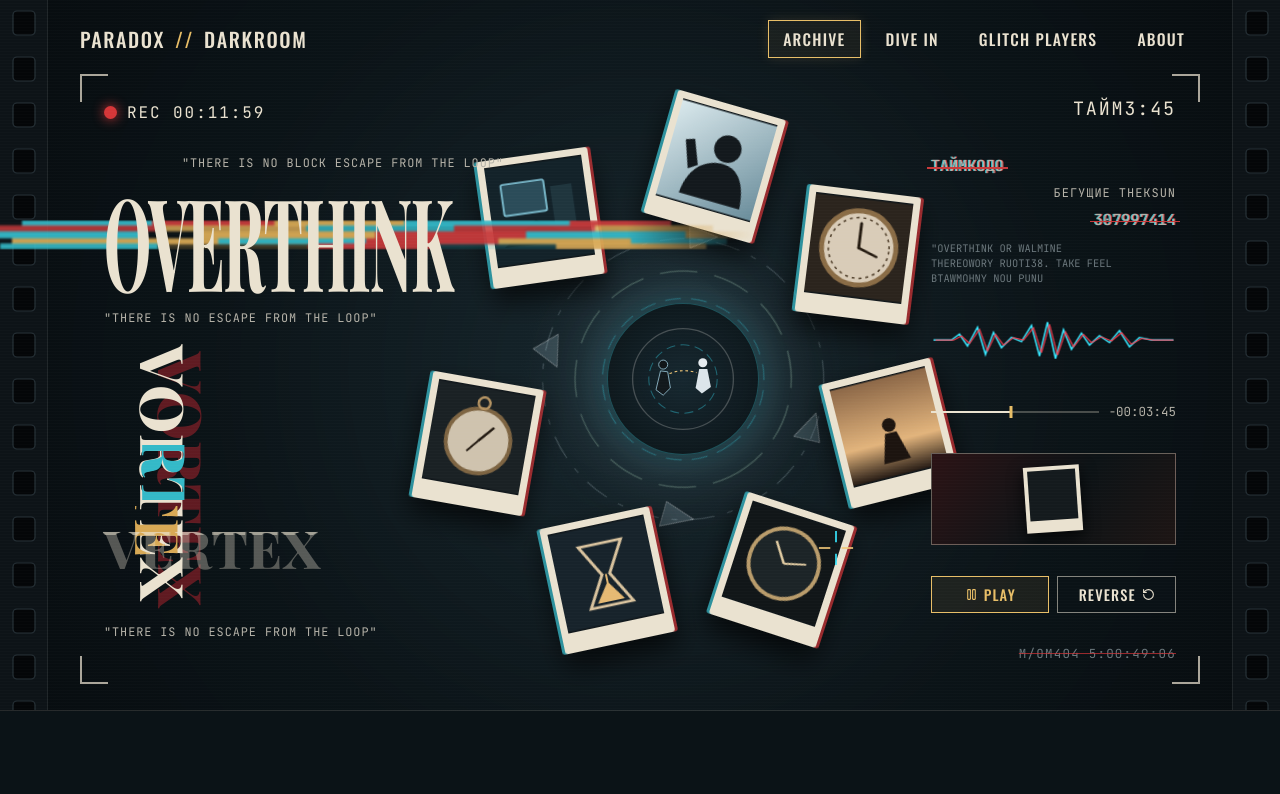
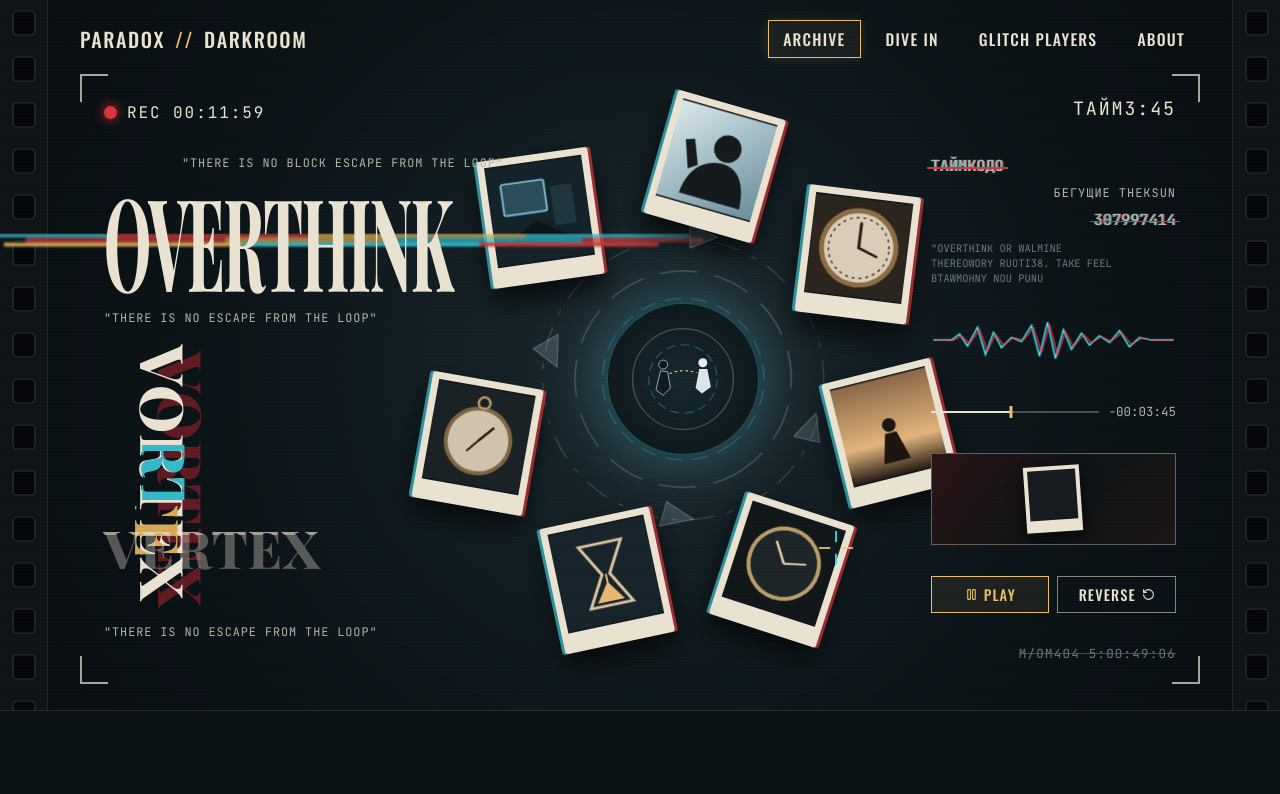
Before and after one commit to ledetav/crownvetch, a React (Vite) app: page /tz in a window 1280 px wide. Shown: the top 794 px of the page. Built offline with nearby package versions, Linux system fonts and the light colour scheme.

Commit message:
style(hero): shift glitch ribbon downwards, reduce to 3 lanes, and fine-tune OVERTHINK size

```diff
--- a/src/styles/darkroomHero.css
+++ b/src/styles/darkroomHero.css
@@ -2,8 +2,8 @@
  * Стили стартового экрана видоискателя PARADOX // DARKROOM.
  * Реализуют равномерную прямоугольную перфорацию киноплёнки со скруглёнными углами,
  * уголки камеры, вытянутую крупную антиквенную типографику с засечками (OVERTHINK / VORTEX / VERTEX)
- * и бесшовную многополосную VHS-ленту глитчей (жёлтый, бирюзовый, красный),
- * заходящую на основу левой плёнки под перфорационными окошками,
+ * и компактную 3-полосную VHS-ленту глитчей (жёлтый, бирюзовый, красный),
+ * смещённую ниже середины слова и заходящую на левую плёнку,
  * вращающуюся орбиту полароидов вокруг спирального портала и правую панель телеметрии.
  */
 
@@ -261,13 +261,13 @@
   margin-right: -30%;
 }
 
-/* Плотная бесшовная VHS-лента из 5 дорожек ПОД надписью и с вылетом на основу левой плёнки */
+/* Компактная 3-полосная VHS-лента глитчей, смещённая ниже середины OVERTHINK */
 .overthink-ribbon {
   position: absolute;
   left: -135px;
   right: -135px;
-  top: 44%;
-  height: 28%;
+  top: 53%;
+  height: 20%;
   transform: translateY(-50%);
   z-index: 1;
   pointer-events: none;
@@ -275,7 +275,7 @@
   flex-direction: column;
   justify-content: stretch;
   gap: 0;
-  filter: blur(0.95px);
+  filter: blur(0.85px);
   -webkit-mask-image: linear-gradient(90deg, #000 0%, #000 84%, transparent 100%);
   mask-image: linear-gradient(90deg, #000 0%, #000 84%, transparent 100%);
 }
@@ -288,102 +288,58 @@
   will-change: transform, opacity;
 }
 
-/* Дорожка 1: бирюзовый -> красный -> жёлтый -> бирюзовый с VHS-сдвигами */
+/* Дорожка 1: бирюзовый -> красный -> жёлтый с VHS-сдвигами */
 .glitch-lane--1 {
   background: linear-gradient(
     90deg,
-    var(--glitch-cyan) 0% 18%,
-    var(--glitch-red) 18% 35%,
-    var(--glitch-yellow) 35% 53%,
-    var(--glitch-cyan) 53% 76%,
-    var(--glitch-red) 76% 90%,
-    transparent 90% 100%
+    var(--glitch-cyan) 0% 22%,
+    var(--glitch-red) 22% 46%,
+    var(--glitch-yellow) 46% 72%,
+    var(--glitch-cyan) 72% 92%,
+    transparent 92% 100%
   );
   animation: vhsGlitchLaneA 2.4s steps(1, end) infinite;
 }
 
-/* Дорожка 2: красный -> жёлтый -> бирюзовый -> красный */
+/* Дорожка 2: центральная смещённая полоса (красный -> жёлтый -> бирюзовый) */
 .glitch-lane--2 {
+  flex: 1.35;
   background: linear-gradient(
     90deg,
-    var(--glitch-red) 0% 24%,
-    var(--glitch-yellow) 24% 43%,
-    var(--glitch-cyan) 43% 62%,
-    var(--glitch-red) 62% 80%,
-    var(--glitch-yellow) 80% 95%,
+    var(--glitch-red) 0% 28%,
+    var(--glitch-yellow) 28% 52%,
+    var(--glitch-cyan) 52% 78%,
+    var(--glitch-red) 78% 95%,
     transparent 95% 100%
-  );
-  animation: vhsGlitchLaneB 1.9s steps(1, end) infinite;
-}
-
-/* Дорожка 3: центральный разрыв с яркими бирюзово-жёлтыми всполохами */
-.glitch-lane--3 {
-  flex: 1.25;
-  background: linear-gradient(
-    90deg,
-    var(--glitch-cyan) 0% 26%,
-    rgba(11, 19, 23, 0.55) 26% 33%,
-    var(--glitch-yellow) 33% 54%,
-    var(--glitch-red) 54% 72%,
-    var(--glitch-cyan) 72% 91%,
-    var(--glitch-yellow) 91% 100%
   );
   animation: vhsGlitchLaneC 1.6s steps(1, end) infinite;
 }
 
-/* Дорожка 4: жёлтый -> бирюзовый -> красный -> жёлтый */
-.glitch-lane--4 {
+/* Дорожка 3: нижний шлейф жёлтого и бирюзового */
+.glitch-lane--3 {
   background: linear-gradient(
     90deg,
-    var(--glitch-yellow) 0% 28%,
-    var(--glitch-cyan) 28% 48%,
-    var(--glitch-red) 48% 66%,
-    var(--glitch-yellow) 66% 84%,
-    var(--glitch-cyan) 84% 97%,
-    transparent 97% 100%
+    var(--glitch-yellow) 0% 32%,
+    var(--glitch-cyan) 32% 64%,
+    var(--glitch-red) 64% 88%,
+    transparent 88% 100%
   );
   animation: vhsGlitchLaneB 2.2s steps(1, end) infinite reverse;
 }
 
-/* Дорожка 5: нижний шлейф помех */
-.glitch-lane--5 {
-  background: linear-gradient(
-    90deg,
-    var(--glitch-cyan) 0% 21%,
-    rgba(216, 169, 85, 0.25) 21% 41%,
-    var(--glitch-red) 41% 58%,
-    rgba(52, 185, 200, 0.2) 58% 74%,
-    var(--glitch-yellow) 74% 94%,
-    transparent 94% 100%
-  );
-  animation: vhsGlitchLaneA 1.8s steps(1, end) infinite reverse;
-}
-
-/* Рваная VHS-анимация: резкие скачки длины, позиции и яркости сегментов */
+/* Рваная VHS-анимация: резкие скачки длины и позиции сегментов */
 @keyframes vhsGlitchLaneA {
   0%, 100% {
     transform: translateX(0) scaleX(1);
     opacity: 0.88;
   }
-  18% {
-    transform: translateX(-18px) scaleX(1.06);
+  24% {
+    transform: translateX(-16px) scaleX(1.05);
     opacity: 0.78;
   }
-  34% {
-    transform: translateX(22px) scaleX(0.92);
+  58% {
+    transform: translateX(18px) scaleX(0.94);
     opacity: 0.94;
-  }
-  52% {
-    transform: translateX(-9px) scaleX(1.03);
-    opacity: 0.62;
-  }
-  71% {
-    transform: translateX(15px) scaleX(0.96);
-    opacity: 0.9;
-  }
-  86% {
-    transform: translateX(-24px) scaleX(1.08);
-    opacity: 0.82;
   }
 }
 
@@ -392,21 +348,13 @@
     transform: translateX(0) scaleX(1);
     opacity: 0.84;
   }
-  22% {
-    transform: translateX(20px) scaleX(0.94);
+  32% {
+    transform: translateX(15px) scaleX(0.95);
     opacity: 0.94;
   }
-  44% {
-    transform: translateX(-16px) scaleX(1.05);
+  74% {
+    transform: translateX(-14px) scaleX(1.04);
     opacity: 0.68;
-  }
-  63% {
-    transform: translateX(11px) scaleX(1.02);
-    opacity: 0.88;
-  }
-  81% {
-    transform: translateX(-21px) scaleX(0.93);
-    opacity: 0.74;
   }
 }
 
@@ -415,21 +363,13 @@
     transform: translateX(0) scaleX(1);
     opacity: 0.9;
   }
-  15% {
-    transform: translateX(26px) scaleX(0.9);
+  20% {
+    transform: translateX(22px) scaleX(0.91);
     opacity: 0.72;
   }
-  37% {
-    transform: translateX(-19px) scaleX(1.07);
+  62% {
+    transform: translateX(-18px) scaleX(1.06);
     opacity: 0.95;
-  }
-  58% {
-    transform: translateX(14px) scaleX(0.95);
-    opacity: 0.54;
-  }
-  79% {
-    transform: translateX(-25px) scaleX(1.04);
-    opacity: 0.92;
   }
 }
 
@@ -940,7 +880,7 @@
   }
 
   .serif-overthink {
-    transform: scale(0.72, 1.44);
+    transform: scale(0.74, 1.44);
     transform-origin: center center;
     margin-right: 0;
   }
@@ -1005,7 +945,7 @@
   }
 
   .serif-overthink {
-    font-size: 2.65rem;
+    font-size: 2.8rem;
   }
 
   .vortex-center {
```
